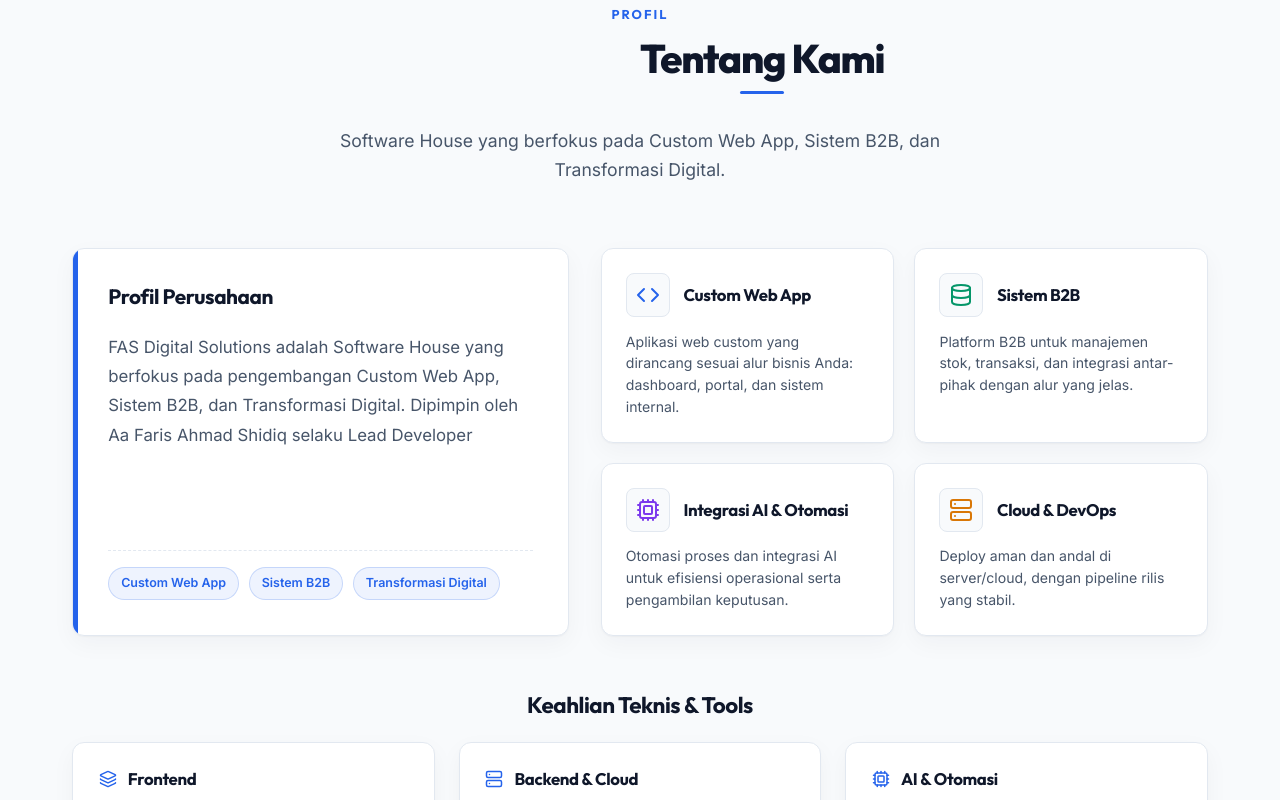
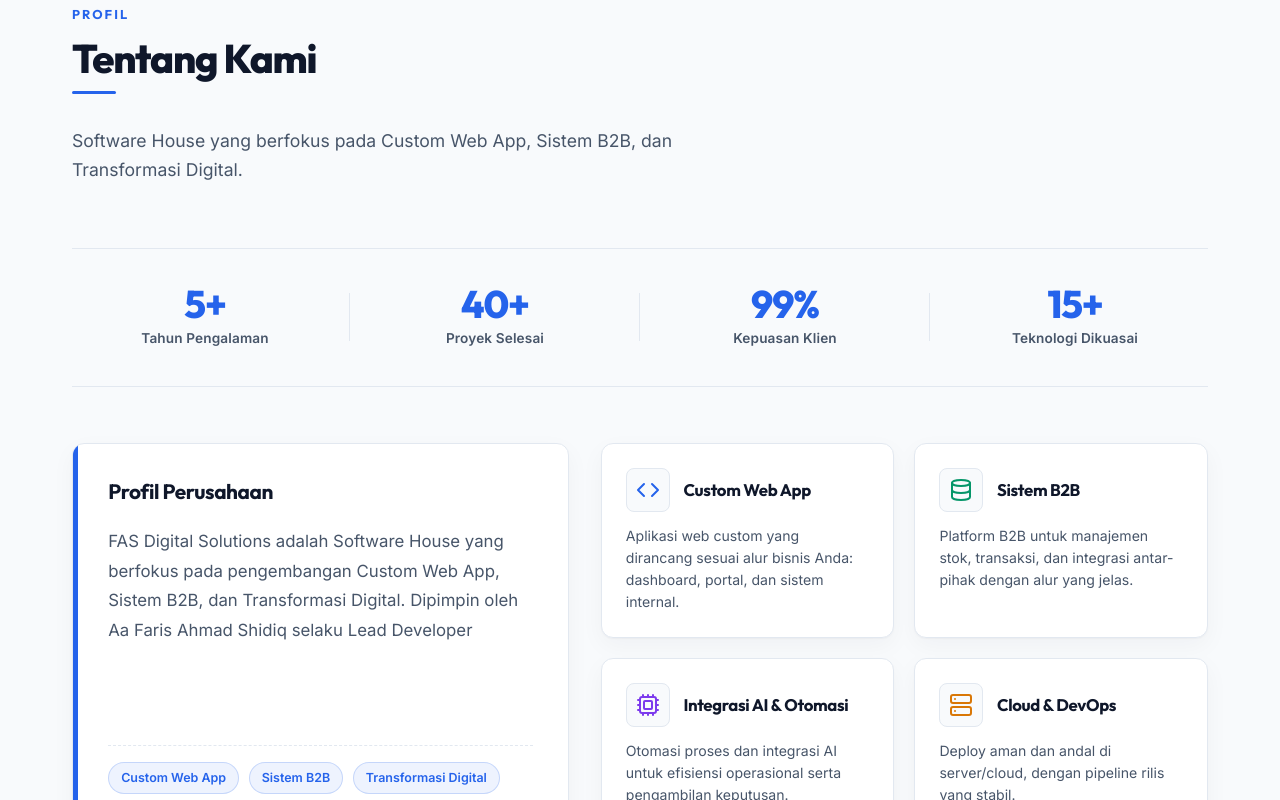
Before and after one commit to qwinza/web-porto, a React (Vite) app: page / in a window 1280 px wide. Shown: the part 900-1700 px from the top of the page. Built offline with nearby package versions, Linux system fonts and the light colour scheme.

Commit message:
Agency polish: left-aligned headers, stats bar, full-width contact, filter nav alignment

```diff
--- a/src/components/About.css
+++ b/src/components/About.css
@@ -1,3 +1,49 @@
+/* Stats Bar */
+.stats-row {
+  display: grid;
+  grid-template-columns: repeat(4, 1fr);
+  gap: 1.5rem;
+  margin-bottom: 3.5rem;
+  padding: 2.25rem 0;
+  border-top: 1px solid var(--glass-border);
+  border-bottom: 1px solid var(--glass-border);
+}
+
+.stat-item {
+  display: flex;
+  flex-direction: column;
+  gap: 0.25rem;
+  text-align: center;
+  position: relative;
+}
+
+.stat-item:not(:last-child)::after {
+  content: '';
+  position: absolute;
+  right: -0.75rem;
+  top: 50%;
+  transform: translateY(-50%);
+  width: 1px;
+  height: 48px;
+  background: var(--glass-border);
+}
+
+.stat-value {
+  font-family: var(--font-heading);
+  font-size: 2.4rem;
+  font-weight: 800;
+  letter-spacing: -0.03em;
+  color: var(--accent);
+  line-height: 1;
+}
+
+.stat-label {
+  font-size: 0.85rem;
+  font-weight: 600;
+  color: var(--text-secondary);
+  letter-spacing: 0.01em;
+}
+
 /* Main Wrapper */
 .about-wrapper {
   display: flex;
@@ -140,7 +186,6 @@
   font-size: 1.4rem;
   font-weight: 700;
   color: var(--text-primary);
-  text-align: center;
 }
 
 .skills-cards-grid {
@@ -222,6 +267,15 @@
 }
 
 @media (max-width: 640px) {
+  .stats-row {
+    grid-template-columns: repeat(2, 1fr);
+    gap: 1.5rem;
+  }
+
+  .stat-item:not(:last-child)::after { display: none; }
+
+  .stat-value { font-size: 2rem; }
+
   .competencies-grid {
     grid-template-columns: 1fr;
   }
--- a/src/components/About.jsx
+++ b/src/components/About.jsx
@@ -5,6 +5,7 @@ import './About.css';
 
 const About = () => {
   const { bio } = cvData.profile;
+  const { stats } = cvData;
 
   const coreCompetencies = [
     {
@@ -55,6 +56,15 @@ const About = () => {
         <p className="section-subtitle fade-in-up animation-delay-100">
           Software House yang berfokus pada Custom Web App, Sistem B2B, dan Transformasi Digital.
         </p>
+
+        <div className="stats-row fade-in-up animation-delay-200">
+          {stats.map((stat, idx) => (
+            <div className="stat-item" key={idx}>
+              <span className="stat-value">{stat.value}</span>
+              <span className="stat-label">{stat.label}</span>
+            </div>
+          ))}
+        </div>
 
         <div className="about-wrapper">
           {/* Top Bio & Highlights Grid */}
--- a/src/components/Contact.css
+++ b/src/components/Contact.css
@@ -3,8 +3,6 @@
   display: flex;
   flex-direction: column;
   gap: 2rem;
-  max-width: 1000px;
-  margin: 0 auto;
 }
 
 /* Availability Banner */
--- a/src/components/Hero.css
+++ b/src/components/Hero.css
@@ -85,7 +85,7 @@
 
 .hero-section .btn-secondary {
   background-color: transparent;
-  border: 1px solid rgba(255, 255, 255, 0.25);
+  border: 1px solid rgba(255, 255, 255, 0.4);
   color: #e2e8f0;
 }
 
--- a/src/components/Projects.css
+++ b/src/components/Projects.css
@@ -1,7 +1,7 @@
 /* Filter Categories Navigation */
 .projects-filter-nav {
   display: flex;
-  justify-content: center;
+  justify-content: flex-start;
   gap: 1rem;
   margin-bottom: 3.5rem;
   flex-wrap: wrap;
--- a/src/index.css
+++ b/src/index.css
@@ -104,7 +104,6 @@ main > section:nth-of-type(even) { background-color: var(--bg-secondary); }
 /* Typography utilities */
 .section-eyebrow {
   display: block;
-  text-align: center;
   font-family: var(--font-heading);
   font-size: 0.8rem;
   font-weight: 700;
@@ -119,19 +118,16 @@ main > section:nth-of-type(even) { background-color: var(--bg-secondary); }
   font-weight: 800;
   letter-spacing: -0.03em;
   margin-bottom: 1rem;
-  text-align: center;
+  text-align: left;
   position: relative;
   display: inline-block;
-  left: 50%;
-  transform: translateX(-50%);
 }
 
 .section-title::after {
   content: '';
   position: absolute;
   bottom: -12px;
-  left: 50%;
-  transform: translateX(-50%);
+  left: 0;
   width: 44px;
   height: 3px;
   background: var(--accent);
@@ -139,11 +135,11 @@ main > section:nth-of-type(even) { background-color: var(--bg-secondary); }
 }
 
 .section-subtitle {
-  text-align: center;
+  text-align: left;
   font-size: 1.1rem;
   color: var(--text-secondary);
   max-width: 640px;
-  margin: 1.75rem auto 4rem;
+  margin: 1.75rem 0 4rem;
 }
 
 /* Buttons */
```
